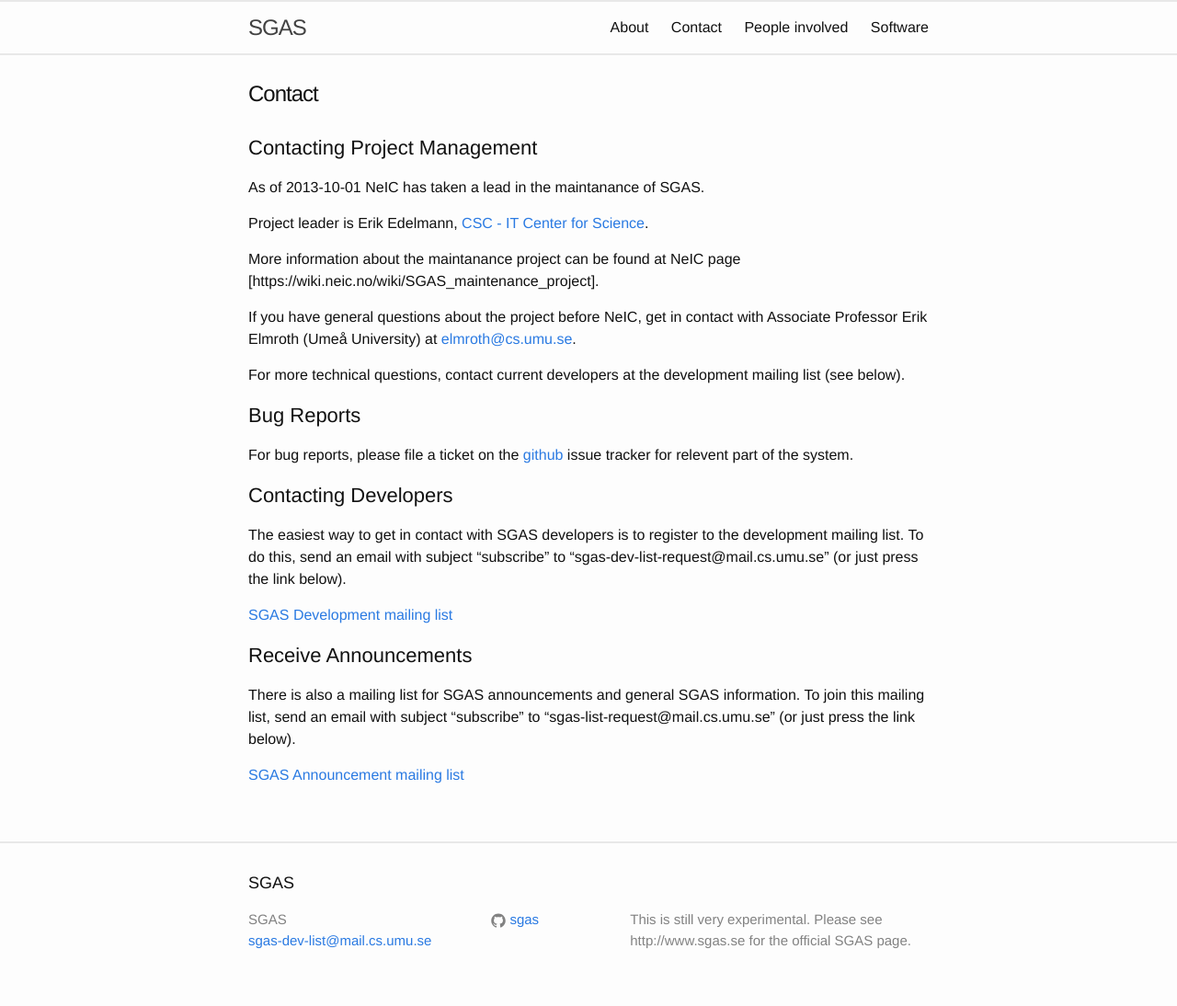
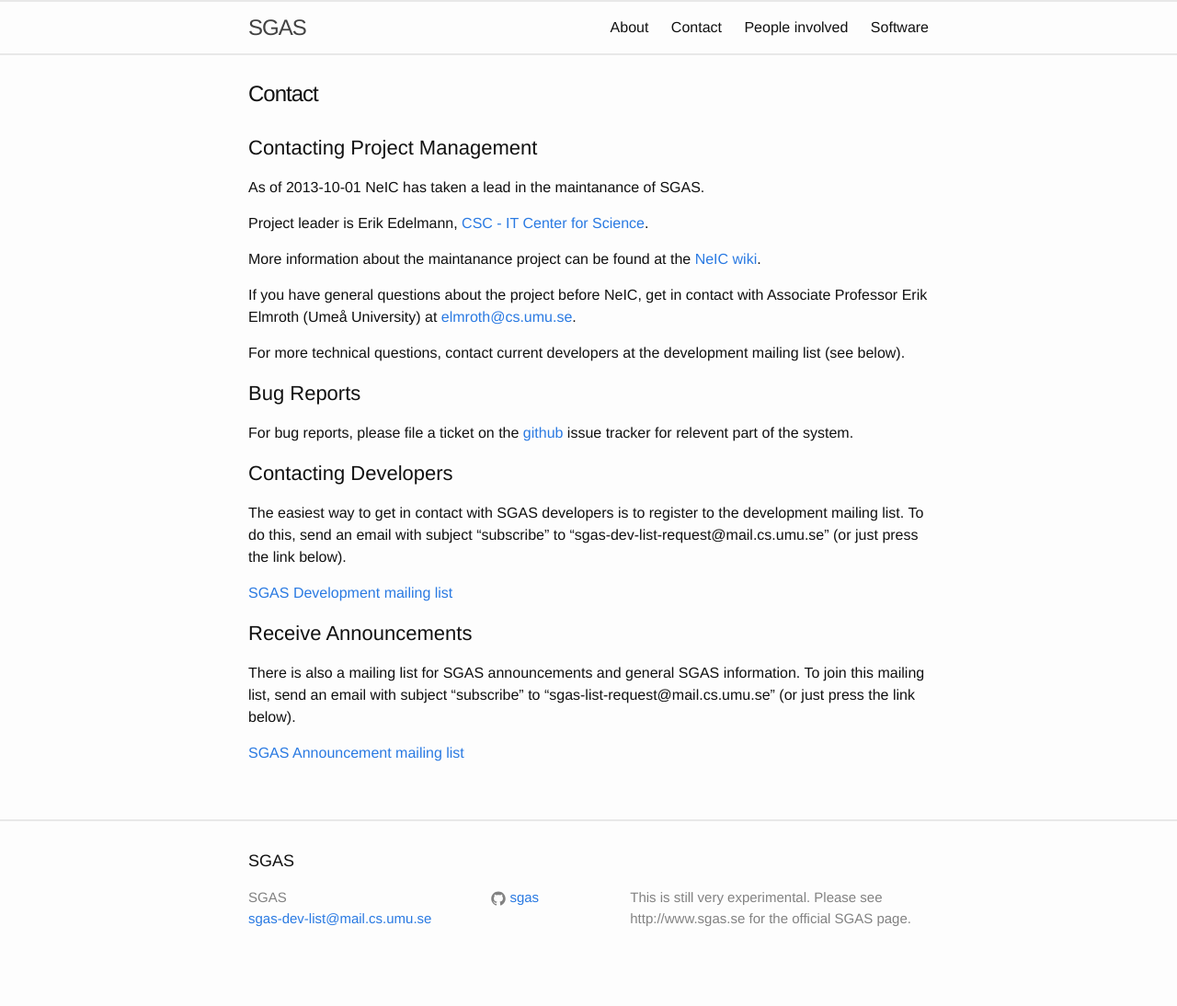
Before and after one commit to edelmann/pt, a Jekyll site: the page built from contact.md, in a window 1280 px wide. Shown: the whole page at 92% size. Built offline with Jekyll 4.4.1, drawn with Linux system fonts in a browser that asks for light colours; after the commit the page ends 1070 px from its top, so only the background shows below that.

Commit message:
Fixed link

```diff
--- a/contact.md
+++ b/contact.md
@@ -11,8 +11,8 @@
 Project leader is Erik Edelmann, [CSC - IT Center for
 Science](http://www.csc.fi).
 
-More information about the maintanance project can be found at NeIC page
-[https://wiki.neic.no/wiki/SGAS_maintenance_project].
+More information about the maintanance project can be found at the [NeIC
+wiki](https://wiki.neic.no/wiki/SGAS_maintenance_project).
 
 If you have general questions about the project before NeIC, get in contact
 with Associate Professor Erik Elmroth (Umeå University) at
```
